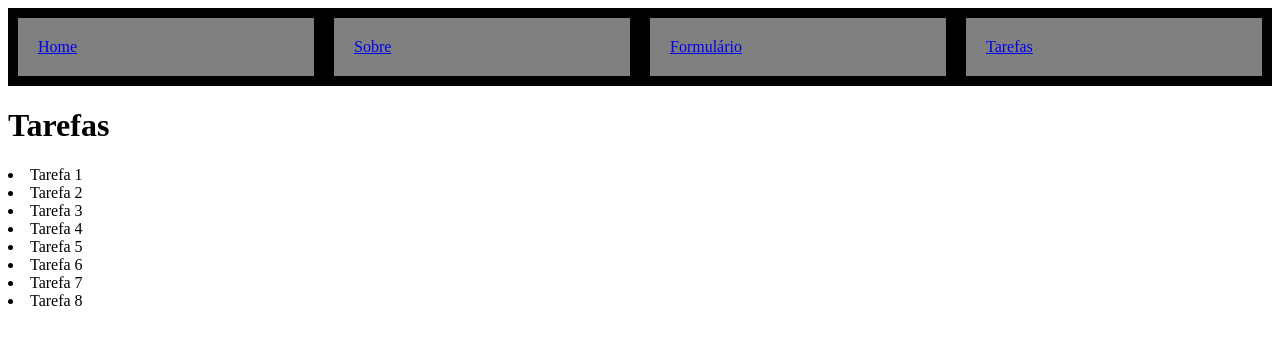
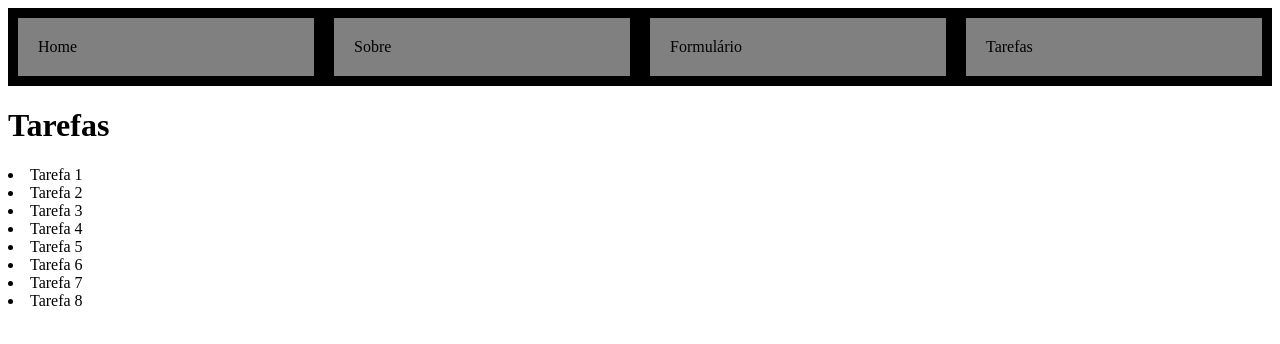
Before and after one commit to CaioAssis/Aula-React, a React (Vite) app: page /tarefa in a window 1280 px wide. Shown: the top 344 px of the page. Built offline with nearby package versions, Linux system fonts and the light colour scheme.

Commit message:
Modifica navegacao

```diff
--- a/src/components/navegacao/index.tsx
+++ b/src/components/navegacao/index.tsx
@@ -4,10 +4,10 @@ import styles from './navegacao.module.css'
 function Navegacao(){
     return(
         <div className={styles.navegacao}>
-            <div className={styles.nav}><Link to='/'>Home</Link></div>
-            <div className={styles.nav}><Link to='/sobre'>Sobre</Link></div>
-            <div className={styles.nav}><Link to='/form'>Formulário</Link></div>
-            <div className={styles.nav}><Link to='/tarefa'>Tarefas</Link></div>
+            <Link to='/' className={styles.nav}><div>Home</div></Link>
+            <Link to='/sobre' className={styles.nav}><div>Sobre</div></Link>
+            <Link to='/form' className={styles.nav}><div>Formulário</div></Link>
+            <Link to='/tarefa' className={styles.nav}><div>Tarefas</div></Link>
         </div>
     )
 }
--- a/src/components/navegacao/navegacao.module.css
+++ b/src/components/navegacao/navegacao.module.css
@@ -4,7 +4,9 @@
 }
 .nav{
     flex: 1; /* Distribui os blocos igualmente */
+    color: black;
     background-color: gray;
     padding: 20px;
     margin: 10px; /* Espaço entre os blocos */
+    text-decoration: none;
 }
```
